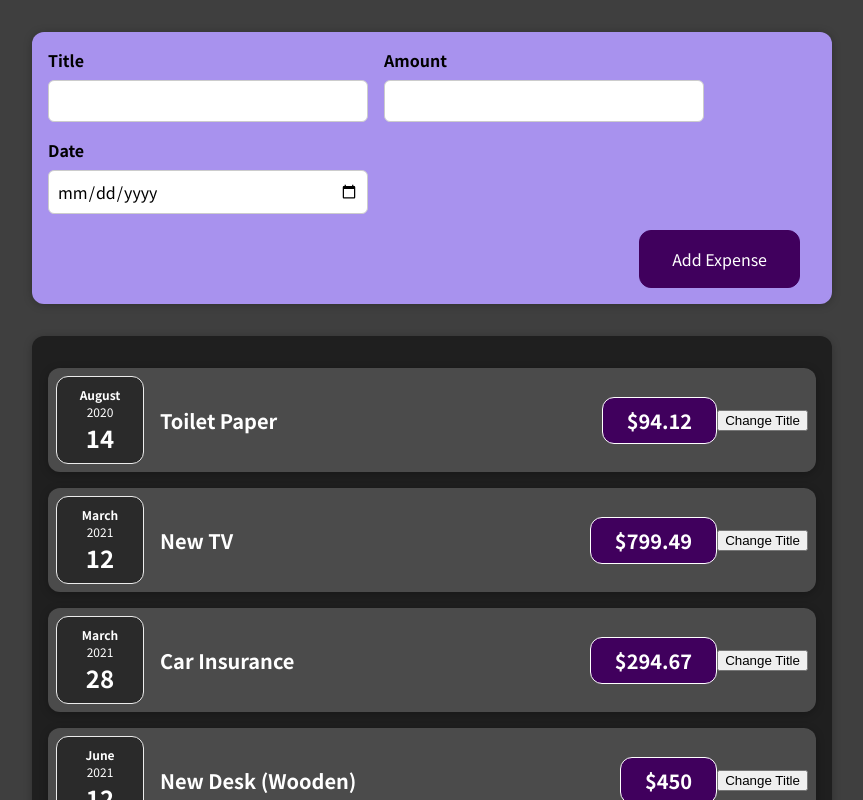
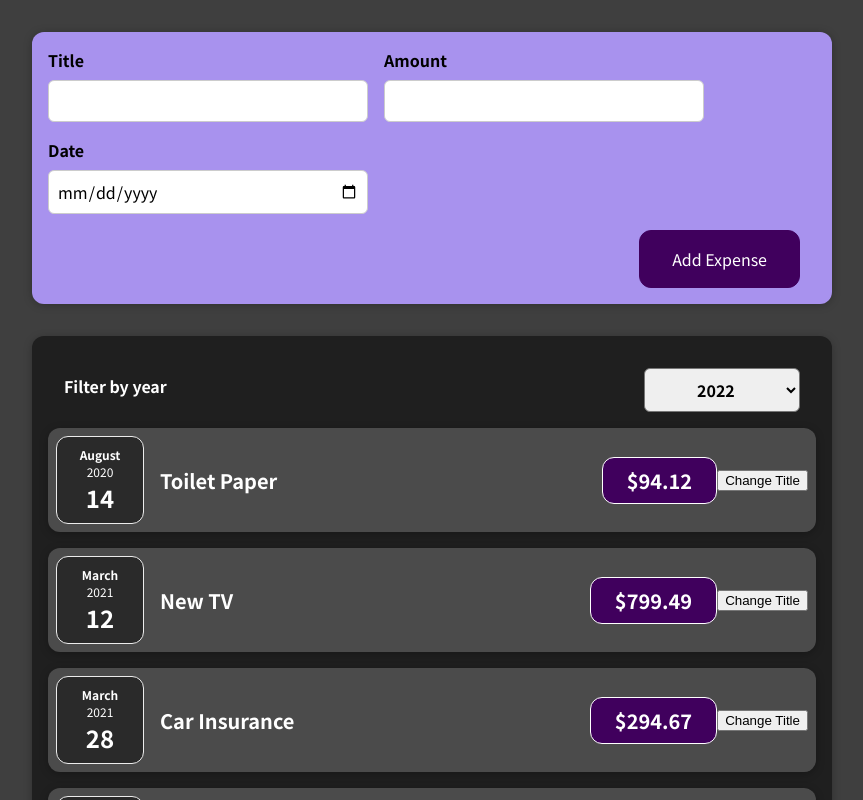
Before and after one commit to yigittuncel/react, a React (Create React App) app: page / in a window 1280 px wide. Shown: the top 800 px of the page, without its empty margins (208-1071 px from the left). Built offline with nearby package versions, Linux system fonts and the light colour scheme.

Commit message:
Expenses Filter

```diff
--- a/src/components/Expenses/Expenses.js
+++ b/src/components/Expenses/Expenses.js
@@ -1,12 +1,21 @@
-import React from 'react';
+import React, { useState } from 'react';
 
 import ExpenseItem from './ExpenseItem';
+import ExpensesFilter from './ExpensesFilter';
 import Card from '../UI/Card';
 import './Expenses.css';
 
 const Expenses = (props) => {
+  const [filteredYear, setFilteredYear] = useState('2022');
+
+  const filterChangedHandler = (selectedYear) => {
+    setFilteredYear(selectedYear);
+  }
+
   return (
+    <div>
       <Card className="expenses">
+        <ExpensesFilter selected={filteredYear} onChangeFilter={filterChangedHandler}/>
         <ExpenseItem
           title={props.items[0].title}
           amount={props.items[0].amount}
@@ -28,6 +37,7 @@ const Expenses = (props) => {
           date={props.items[3].date}
         />
       </Card>
+    </div>
   );
 }
 
--- a/src/components/Expenses/ExpensesFilter.js
+++ b/src/components/Expenses/ExpensesFilter.js
@@ -2,12 +2,18 @@ import React from 'react';
 
 import './ExpensesFilter.css';
 
-const ExpensesFilter = () => {
+const ExpensesFilter = (props) => {
+
+  const dropdownChangeHandler = (event) => {
+    const selectedYear = event.target.value;
+    props.onChangeFilter(selectedYear);
+  }
+
   return (
     <div className='expenses-filter'>
       <div className='expenses-filter__control'>
         <label>Filter by year</label>
-        <select>
+        <select value={props.selected} onChange={dropdownChangeHandler}>
           <option value='2022'>2022</option>
           <option value='2021'>2021</option>
           <option value='2020'>2020</option>
```
Also changed, not shown: 1 other file (tests, documents, lock files or other folders). Lines whose indentation alone changed are shown as unchanged.
